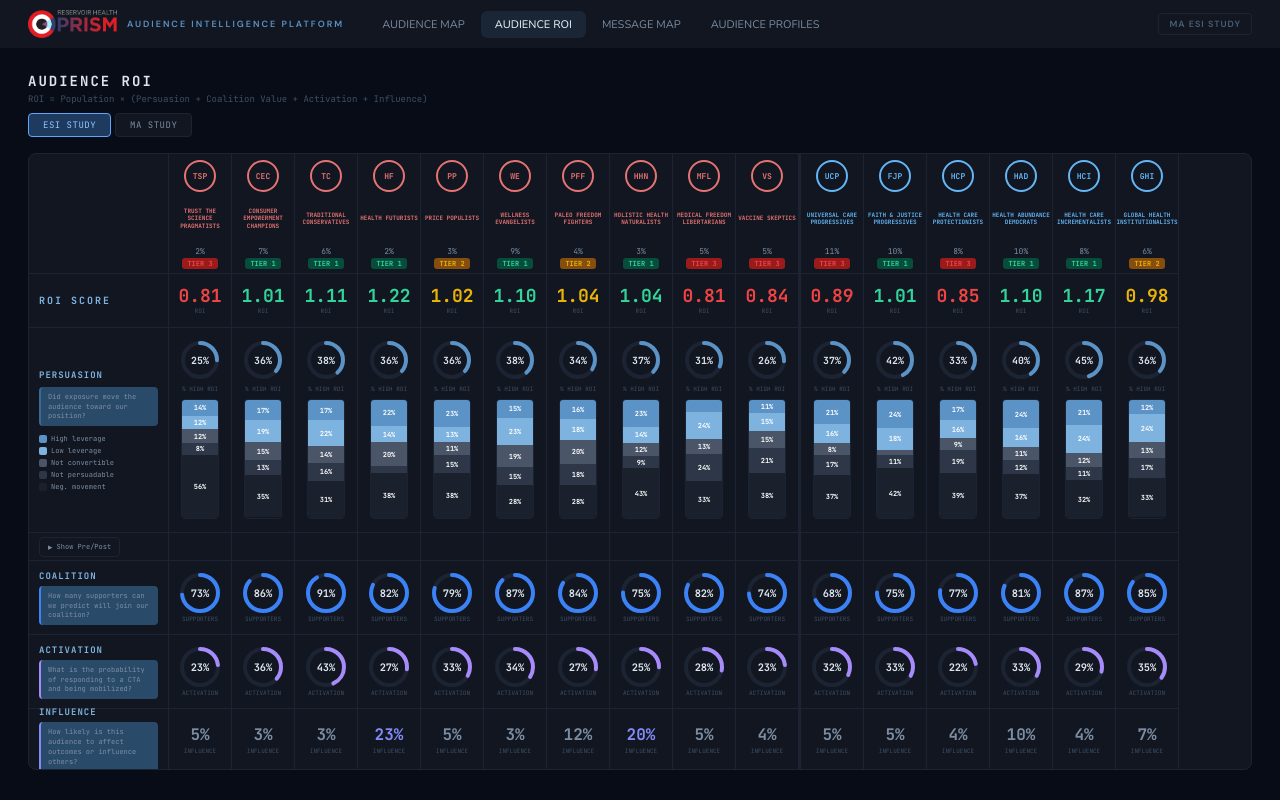
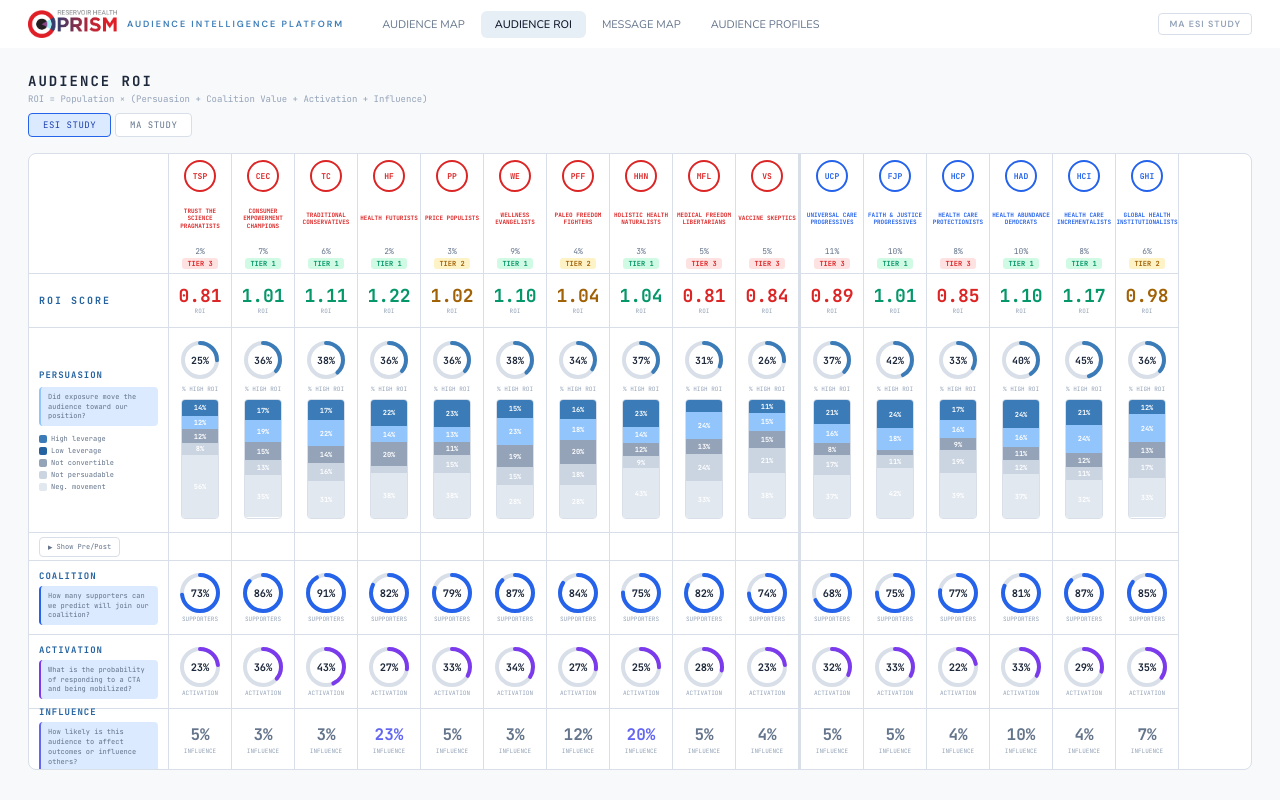
Before and after one commit to prism-lead/prism-dashboard-v5, a React (Vite) app: page /roi in a window 1280 px wide. Built offline with nearby package versions, Linux system fonts and the light colour scheme.

Commit message:
Switch theme export from DARK to LIGHT

```diff
--- a/src/theme.js
+++ b/src/theme.js
@@ -357,8 +357,8 @@ export function persColors(theme) {
 // EXPORT — Change this one line to switch modes
 // ═════════════════════════════════════════════════
 
-export const T = DARK;
-// export const T = LIGHT;    // ← uncomment this line & comment the one above
+// export const T = DARK;
+export const T = LIGHT;
 
 // Both palettes are also available for a runtime toggle:
-export { DARK, LIGHT };
+// export { DARK, LIGHT };
```
